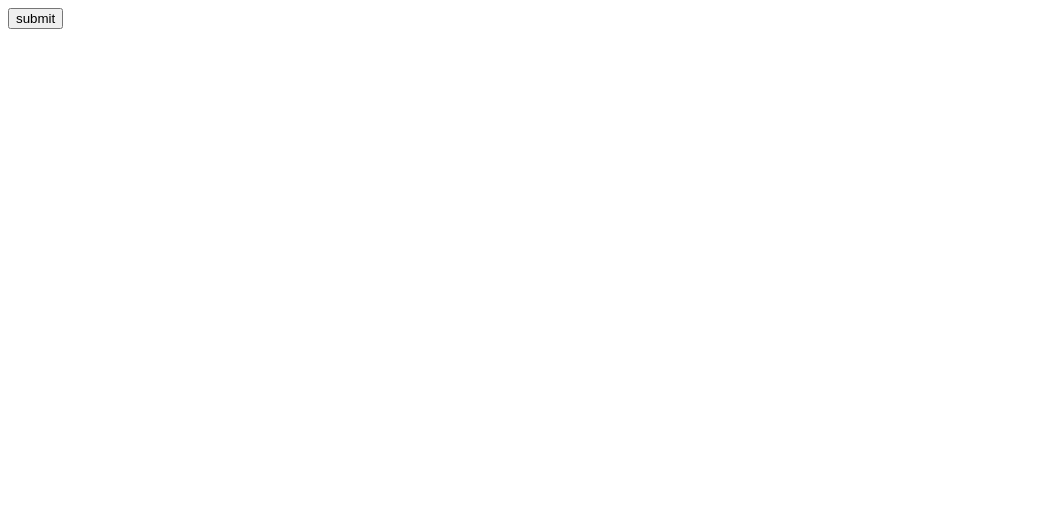
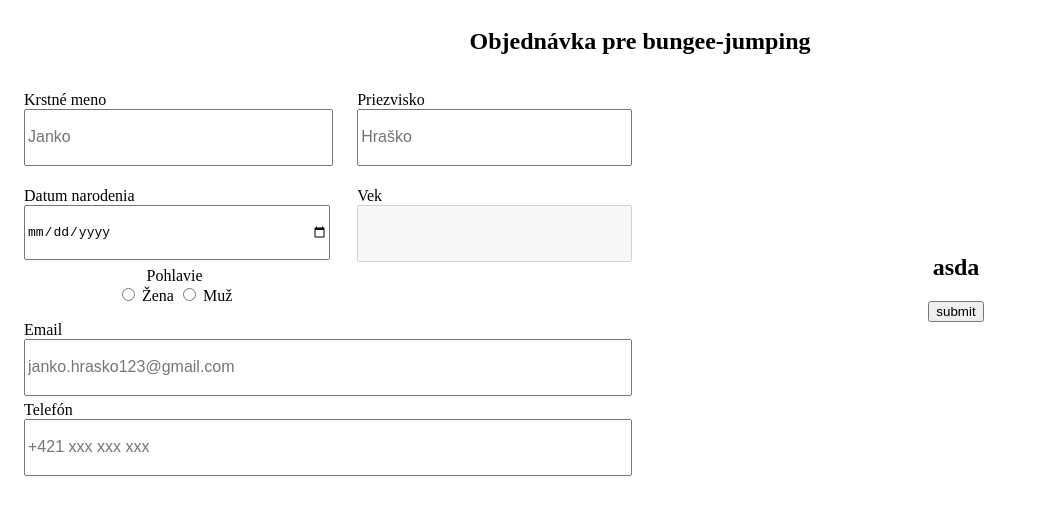
Before and after one commit to ggtoth/WEBTE1, a plain HTML site: page public_html/Zadanie2-f1Pd5tBBRcCq/index.html in a window 1280 px wide. Shown: the whole page, without its empty margins (0-1039 px from the left). Drawn offline with Linux system fonts and the light colour scheme.

Commit message:
implementing html

```diff
--- a/public_html/Zadanie2-f1Pd5tBBRcCq/index.html
+++ b/public_html/Zadanie2-f1Pd5tBBRcCq/index.html
@@ -19,8 +19,53 @@
         <input type="hidden" name="redirectOk" value="https://webte1.fei.stuba.sk/~xtothg/Zadanie2-f1Pd5tBBRcCq/success.html">
         <input type="hidden" name="redirectFalse" value="https://webte1.fei.stuba.sk/~xtothg/Zadanie2-f1Pd5tBBRcCq/fail.html">
         <article>
+            <div class="form-header">
+                <h1>Objednávka pre bungee-jumping</h1>
+            </div>
             <div class="form-content">
-                <input type="submit" name="submit" value="submit" id="openBtn">
+                <div class="form-left-content">
+                    <div class="form-user-detail">
+                        <div class="field-container">
+                            <label for="first-name-field" class="label" id="first-name-label">Krstné meno</label>
+                            <input type="text" name="first_name" class="input-field" id="first-name-field" maxlength="20" onchange="" pattern="/^[A-zÀ-úČ-ž]+$/" placeholder="Janko">
+                        </div>
+                        <div class="field-container">
+                            <label for="last-name-field" class="label" id="last-name-label">Priezvisko</label>
+                            <input type="text" name="last_name" class="input-field" id="last-name-field" maxlength="20" onchange="" pattern="/^[A-Za-zÀ-úČ-ž]+$/" placeholder="Hraško">
+                        </div>
+                        <div class="field-container">
+                            <label for="birth-date-field" class="label" id="birth-date-label">Datum narodenia</label>
+                            <input type="date" name="birth_date" class="input-field" id="birth-date-field" onchange="">
+                        </div>
+                        <div class="field-container">
+                            <label for="age-field" class="label" id="age-label">Vek</label>
+                            <input type="text" name="age" class="input-field" id="age-field" disabled>
+                        </div>
+                        <div class="radio-container">
+                            <label class="label" id="sex-label">Pohlavie</label>
+                            <br>
+                            <input type="radio" name="sex" id="female" class="input-radio" value="female">
+                            <label for="female">Žena</label>
+                            <input type="radio" name="sex" id="male" class="input-radio" value="male">
+                            <label for="male">Muž</label>
+                        </div>
+                    </div>
+                    <div class="field-container">
+                        <label for="email-field" class="label" id="email-label">Email</label>
+                        <input type="text" name="email" class="input-field" id="email-field" maxlength="40" onchange="" pattern="/^([a-z0-9\-\_\.]*[a-z0-9])@([^\-\_\.][a-z0-9\-\_]*\.)([a-z0-9\-\_]{2,4})/$" placeholder="janko.hrasko123@gmail.com">
+                    </div>
+                    <div class="field-container">
+                        <label for="phone-field" class="label" id="phone-label">Telefón</label>
+                        <input type="text" name="phone" class="input-field" id="phone-field" maxlength="20" onchange="" pattern="/^(\+[0-9]{1,3})([\s-]?[0-9]){9,9}$/" placeholder="+421 xxx xxx xxx">
+                    </div>
+
+                </div>
+
+                <div class="form-right-content">
+                    <h1>asda</h1>
+                    <input type="submit" name="submit" value="submit" id="openBtn">
+                </div>
+
             </div>
         </article>
     </form>
--- a/public_html/Zadanie2-f1Pd5tBBRcCq/style.css
+++ b/public_html/Zadanie2-f1Pd5tBBRcCq/style.css
@@ -0,0 +1,49 @@
+.form-header{
+    display: flex;
+    justify-content: center;
+}
+
+.form-content{
+    display: flex;
+    justify-content: center;
+    align-items: center;
+    flex-direction: row;
+    text-align: center;
+}
+
+.form-left-content{
+    width: 50%;
+}
+
+.form-right-content{
+    width: 50%;
+}
+
+.form-user-detail{
+    display: grid;
+    grid-template-columns: auto auto;
+    width: 100%;
+}
+
+.field-container{
+    text-align: left;
+    height: 4rem;
+    margin: 1rem;
+}
+
+.label{
+    height: 20%;
+    width: 100%;
+}
+
+.input-field{
+    height: 80%;
+    width: 100%;
+    font-size: 100%;
+}
+
+@media screen and (max-width: 700px) {
+    .form-content{
+        flex-direction: column;
+    }
+}
```
